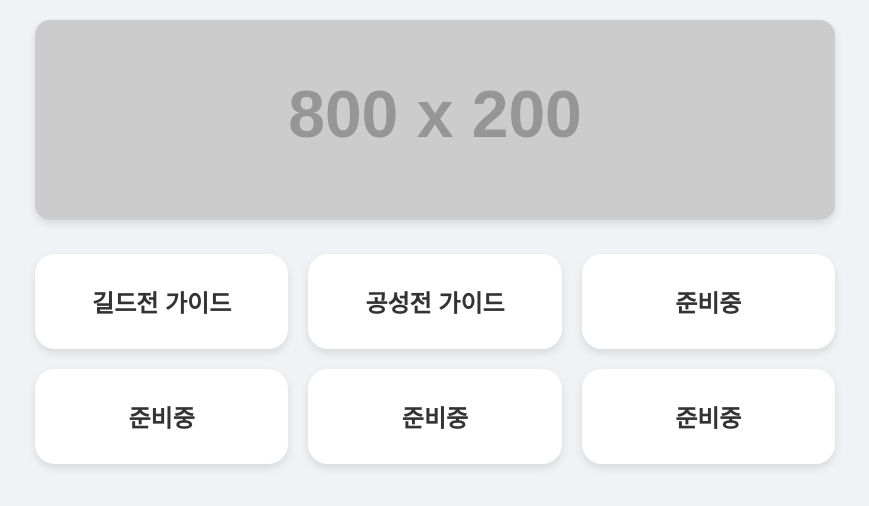
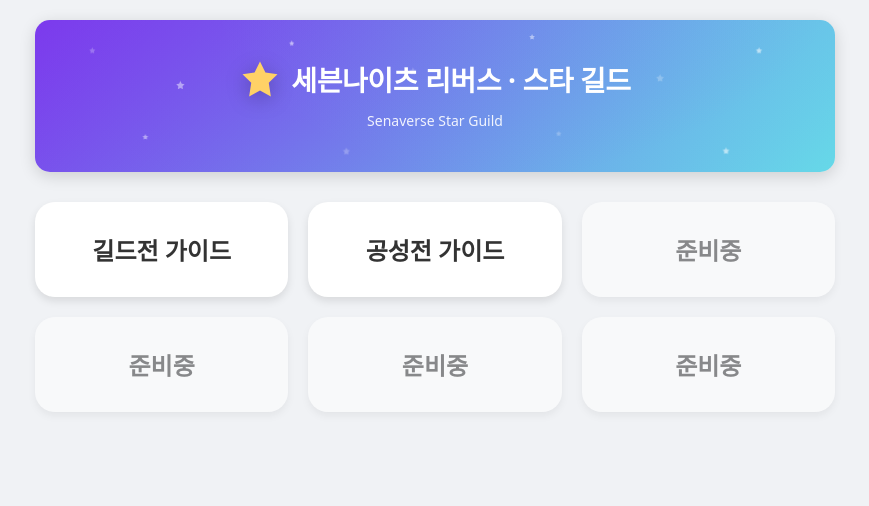
Before and after one commit to HyoZZi-ho/Star-guild-page, a plain HTML site: page index.html in a window 1280 px wide. Shown: the whole page, without its empty margins (205-1074 px from the left). Drawn offline with Linux system fonts and the light colour scheme; placeholder pictures from the web are drawn by us.

Commit message:
index.html

```diff
--- a/index.html
+++ b/index.html
@@ -1,98 +1,110 @@
 <!DOCTYPE html>
 <html lang="ko">
 <head>
-    <meta charset="UTF-8">
-    <meta name="viewport" content="width=device-width, initial-scale=1.0">
+  <meta charset="UTF-8" />
+  <meta name="viewport" content="width=device-width, initial-scale=1.0"/>
   <title>세븐나이츠 리버스 스타 길드</title>
   <style>
-        /* 전체적인 스타일을 설정합니다 */
-        body {
-            font-family: 'Noto Sans KR', sans-serif; /* 보기 좋은 한글 폰트 적용 */
-            background-color: #f0f2f5; /* 부드러운 배경색 */
-            margin: 0;
-            padding: 20px;
-            display: flex;
-            justify-content: center;
-            align-items: center;
-            flex-direction: column;
+    /* 전체적인 스타일 */
+    body{
+      font-family:'Noto Sans KR', system-ui, -apple-system, Segoe UI, Roboto, sans-serif;
+      background-color:#f0f2f5;
+      margin:0; padding:20px;
+      display:flex; justify-content:center; align-items:center; flex-direction:column;
     }
 
-        /* 최상단 배너 스타일 */
-        .banner {
-            width: 100%;
-            max-width: 800px; /* 배너의 최대 너비 설정 */
-            margin-bottom: 30px;
-            text-align: center;
+    /* 최상단 배너(별 반짝임) */
+    .banner{
+      position:relative;
+      width:100%; max-width:800px; margin-bottom:30px;
+      border-radius:15px; overflow:hidden;
+      background:
+        radial-gradient(1200px 400px at 10% -20%, rgba(124,58,237,.35), transparent 60%),
+        radial-gradient(900px 360px at 90% -10%, rgba(102,217,232,.30), transparent 60%),
+        linear-gradient(135deg, #7c3aed, #66d9e8);
+      color:#fff; text-align:center;
+      box-shadow:0 4px 16px rgba(0,0,0,.15);
     }
+    .banner-inner{ position:relative; z-index:1; padding:38px 20px 42px; }
+    .logo{ display:inline-flex; gap:10px; align-items:center; }
+    .logo-star{ width:42px; height:42px; color:#ffd166; filter:drop-shadow(0 4px 10px rgba(0,0,0,.25)); }
+    .title-text{ font-size:28px; font-weight:900; letter-spacing:-.4px; }
+    .tagline{ margin-top:6px; color:rgba(255,255,255,.9); font-size:14px; }
 
-        .banner img {
-            width: 100%;
-            height: auto;
-            border-radius: 15px; /* 배너 이미지 모서리를 둥글게 */
-            box-shadow: 0 4px 8px rgba(0, 0, 0, 0.1); /* 그림자 효과 추가 */
+    /* 배경 별(Twinkle) */
+    .stars{ position:absolute; inset:0; opacity:.6; z-index:0; }
+    .stars use{ opacity:.5; animation:twinkle 6s ease-in-out infinite; }
+    .stars use:nth-child(3n){ animation-duration:7.5s }
+    .stars use:nth-child(4n){ animation-duration:9s }
+    @keyframes twinkle{ 0%,100%{opacity:.25} 50%{opacity:.95} }
+
+    /* 메뉴 컨테이너/아이템 */
+    .menu-container{
+      display:grid; grid-template-columns:repeat(auto-fit, minmax(250px,1fr));
+      gap:20px; width:100%; max-width:800px;
     }
+    .menu-item{
+      background-color:#fff; padding:30px; border-radius:20px;
+      text-align:center; font-size:1.5em; font-weight:bold; color:#333;
+      box-shadow:0 4px 8px rgba(0,0,0,.1);
+      transition:transform .2s, box-shadow .2s; cursor:pointer;
+    }
+    .menu-item:hover{ transform:translateY(-5px); box-shadow:0 8px 16px rgba(0,0,0,.2); }
 
-        /* 메뉴들을 담을 컨테이너 */
-        .menu-container {
-            display: grid;
-            grid-template-columns: repeat(auto-fit, minmax(250px, 1fr)); /* 반응형으로 메뉴 배치 */
-            gap: 20px; /* 메뉴 사이의 간격 */
-            width: 100%;
-            max-width: 800px;
-        }
-
-        /* 각 메뉴 박스 스타일 */
-        .menu-item {
-            background-color: white;
-            padding: 30px;
-            border-radius: 20px; /* 모서리를 뭉툭하게 */
-            text-align: center;
-            font-size: 1.5em; /* 글자 크기 키우기 */
-            font-weight: bold;
-            color: #333;
-            box-shadow: 0 4px 8px rgba(0, 0, 0, 0.1);
-            transition: transform 0.2s, box-shadow 0.2s; /* 부드러운 효과 */
-            cursor: pointer; /* 마우스를 올리면 손가락 모양으로 */
-        }
-
-        /* 마우스를 올렸을 때 효과 */
-        .menu-item:hover {
-            transform: translateY(-5px); /* 살짝 위로 이동 */
-            box-shadow: 0 8px 16px rgba(0, 0, 0, 0.2);
-        }
-
-        /* 링크 스타일 제거 */
-        a {
-            text-decoration: none;
-            color: inherit;
-        }
-
+    /* 링크 기본 스타일 제거 */
+    a{ text-decoration:none; color:inherit; }
+    /* 비활성(준비중) 타일에 쓰면 좋음: <div class="menu-item disabled"> */
+    .disabled{ opacity:.55; pointer-events:none; }
   </style>
 </head>
 <body>
 
+  <!-- ⭐ 반짝이는 별 배너 -->
   <div class="banner">
-        <img src="https://via.placeholder.com/800x200.png?text=세븐나이츠+리버스+스타+길드" alt="세나리버스 스타길드 배너">
+    <svg class="stars" viewBox="0 0 1200 260" preserveAspectRatio="none" aria-hidden="true">
+      <defs>
+        <symbol id="s-star" viewBox="0 0 24 24">
+          <path d="M12 2.2l2.9 6 6.6 1-4.8 4.6 1.1 6.5L12 17.9 6.2 20.3l1.1-6.5-4.8-4.6 6.6-1L12 2.2z" fill="white"/>
+        </symbol>
+      </defs>
+      <!-- 여러 크기/위치의 별 -->
+      <use href="#s-star" x="80"  y="40"  width="12" height="12"/>
+      <use href="#s-star" x="210" y="90"  width="16" height="16"/>
+      <use href="#s-star" x="380" y="30"  width="10" height="10"/>
+      <use href="#s-star" x="560" y="70"  width="14" height="14"/>
+      <use href="#s-star" x="740" y="20"  width="11" height="11"/>
+      <use href="#s-star" x="930" y="80"  width="15" height="15"/>
+      <use href="#s-star" x="1080" y="40" width="12" height="12"/>
+      <use href="#s-star" x="160" y="170" width="11" height="11"/>
+      <use href="#s-star" x="460" y="190" width="14" height="14"/>
+      <use href="#s-star" x="780" y="165" width="11" height="11"/>
+      <use href="#s-star" x="1030" y="190" width="13" height="13"/>
+    </svg>
+
+    <div class="banner-inner">
+      <div class="logo">
+        <svg class="logo-star" viewBox="0 0 24 24" aria-hidden="true">
+          <path fill="currentColor" d="M12 2l3.09 6.26L22 9.27l-5 4.88L18.2 22 12 18.6 5.8 22l1.2-7.85-5-4.88 6.91-1.01L12 2z"/>
+        </svg>
+        <span class="title-text">세븐나이츠 리버스 · 스타 길드</span>
+      </div>
+      <div class="tagline">Senaverse Star Guild</div>
+    </div>
   </div>
 
+  <!-- 큼지막한 메뉴 타일들 -->
   <div class="menu-container">
-        <a href="#"> <div class="menu-item">길드전 가이드</div>
+    <!-- TODO: 여기를 네 실제 시트/문서 링크로 바꿔 넣어 -->
+    <a href="https://docs.google.com/spreadsheets/d/예시" target="_blank" rel="noopener">
+      <div class="menu-item">길드전 가이드</div>
     </a>
-        <a href="#">
+    <a href="#" target="_blank" rel="noopener">
       <div class="menu-item">공성전 가이드</div>
     </a>
-        <a href="#">
-            <div class="menu-item">준비중</div>
-        </a>
-        <a href="#">
-            <div class="menu-item">준비중</div>
-        </a>
-        <a href="#">
-            <div class="menu-item">준비중</div>
-        </a>
-        <a href="#">
-            <div class="menu-item">준비중</div>
-        </a>
+    <a href="#"><div class="menu-item disabled">준비중</div></a>
+    <a href="#"><div class="menu-item disabled">준비중</div></a>
+    <a href="#"><div class="menu-item disabled">준비중</div></a>
+    <a href="#"><div class="menu-item disabled">준비중</div></a>
   </div>
 
 </body>
```
Lines whose indentation alone changed are shown as unchanged.
